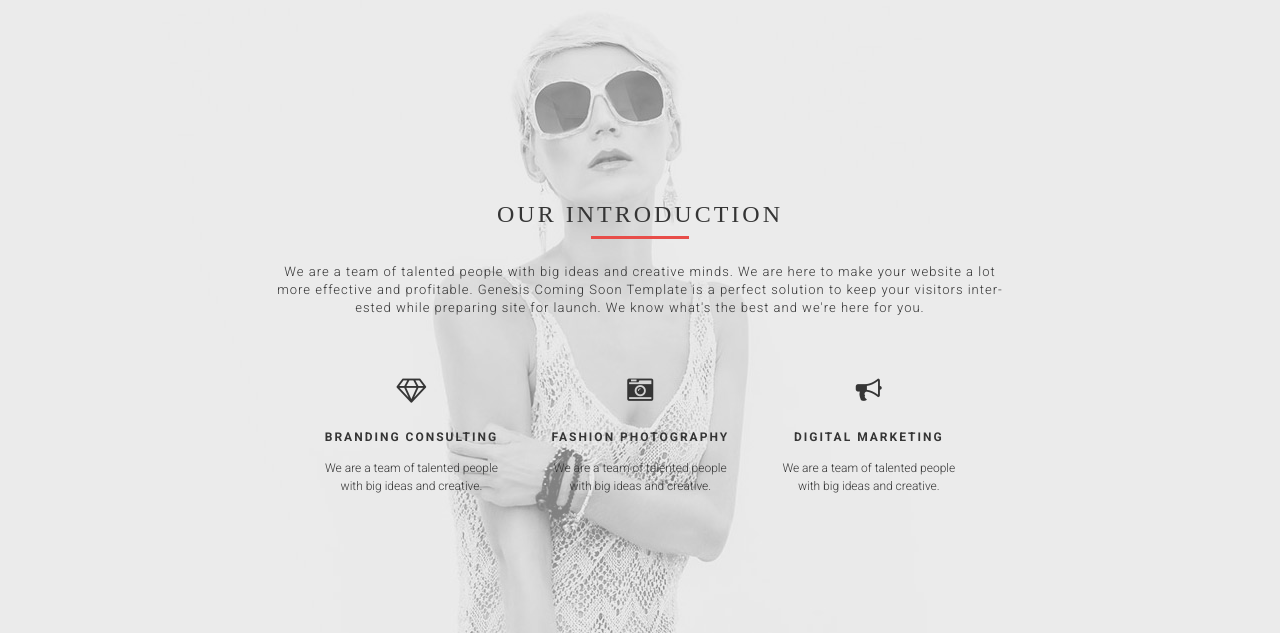
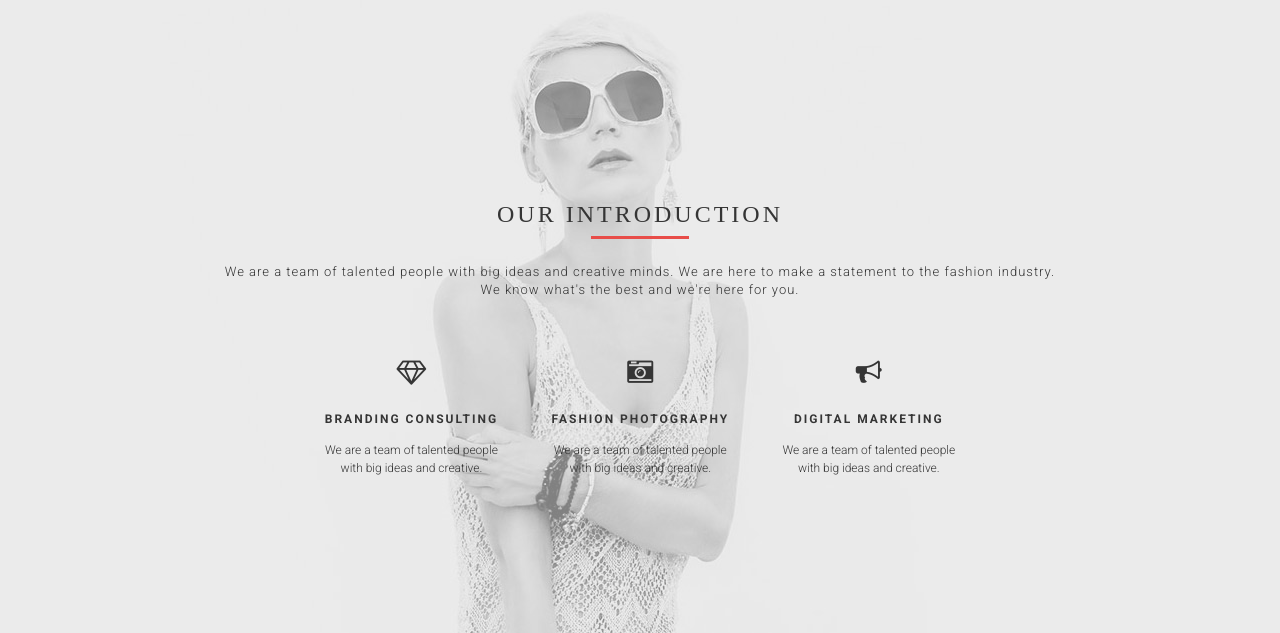
Before and after one commit to kurtbreuninger/kurtbreuninger, a plain HTML site: page index.html in a window 1280 px wide. Both pictures are taken after a click on the link "INTRODUCTION". Shown: the top 633 px of the page. Drawn offline with Linux system fonts and the light colour scheme; a web font is replaced by a local one.

Commit message:
Update index.html

```diff
--- a/index.html
+++ b/index.html
@@ -69,9 +69,8 @@
             <header class="page-title">
               <h2>Our Introduction</h2>
             </header>
-            <p>We are a team of talented people with big ideas and creative minds. We are here to make your website a lot<br/>
-              more effective and profitable. Genesis Coming Soon Template is a perfect solution to keep your visitors inter-<br/>
-              ested while preparing site for launch. We know what's the best and we're here for you. </p>
+            <p>We are a team of talented people with big ideas and creative minds. We are here to make a statement to the fashion industry.<br/>
+             We know what's the best and we're here for you. </p>
 
             <!-- services -->
 
```
